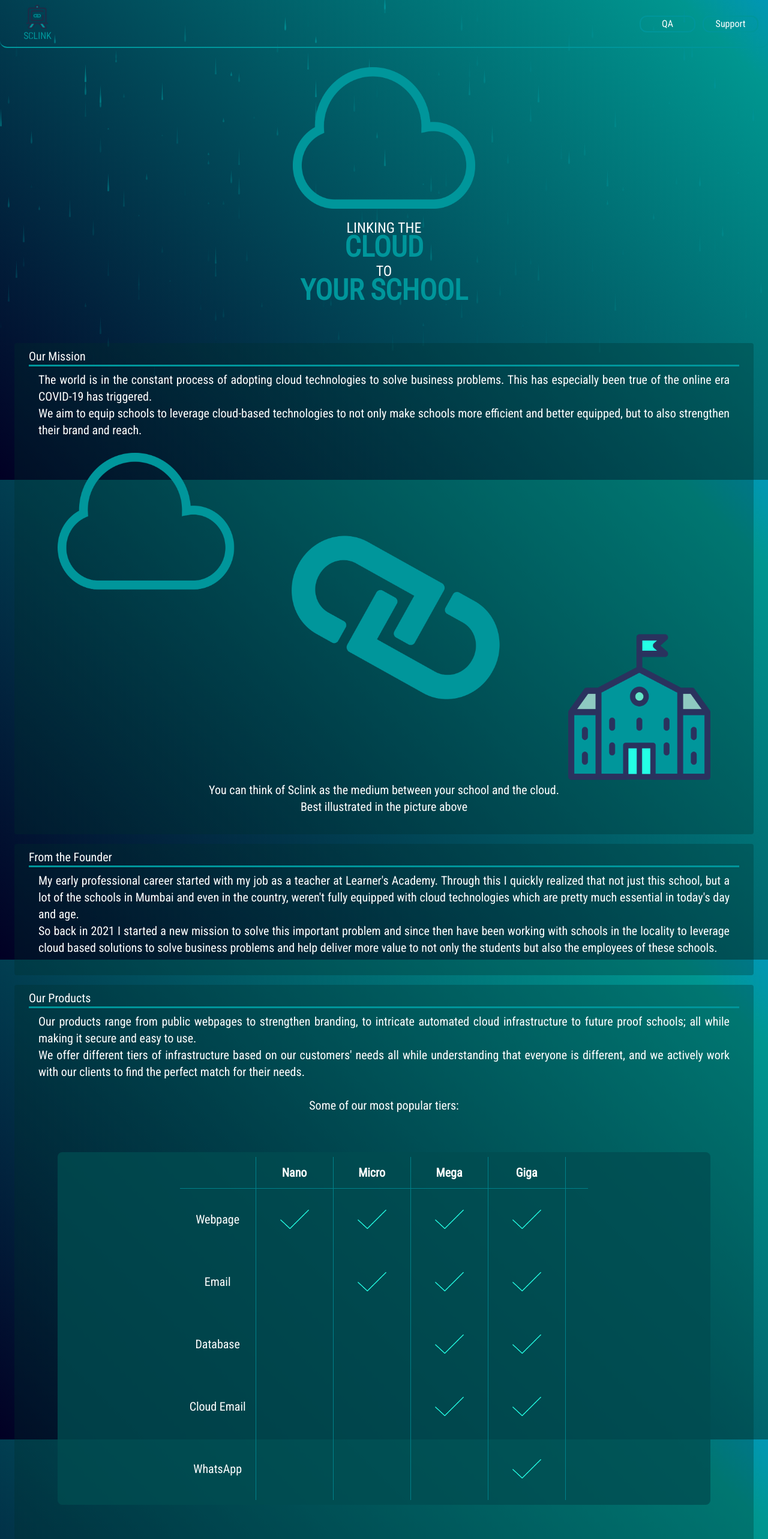
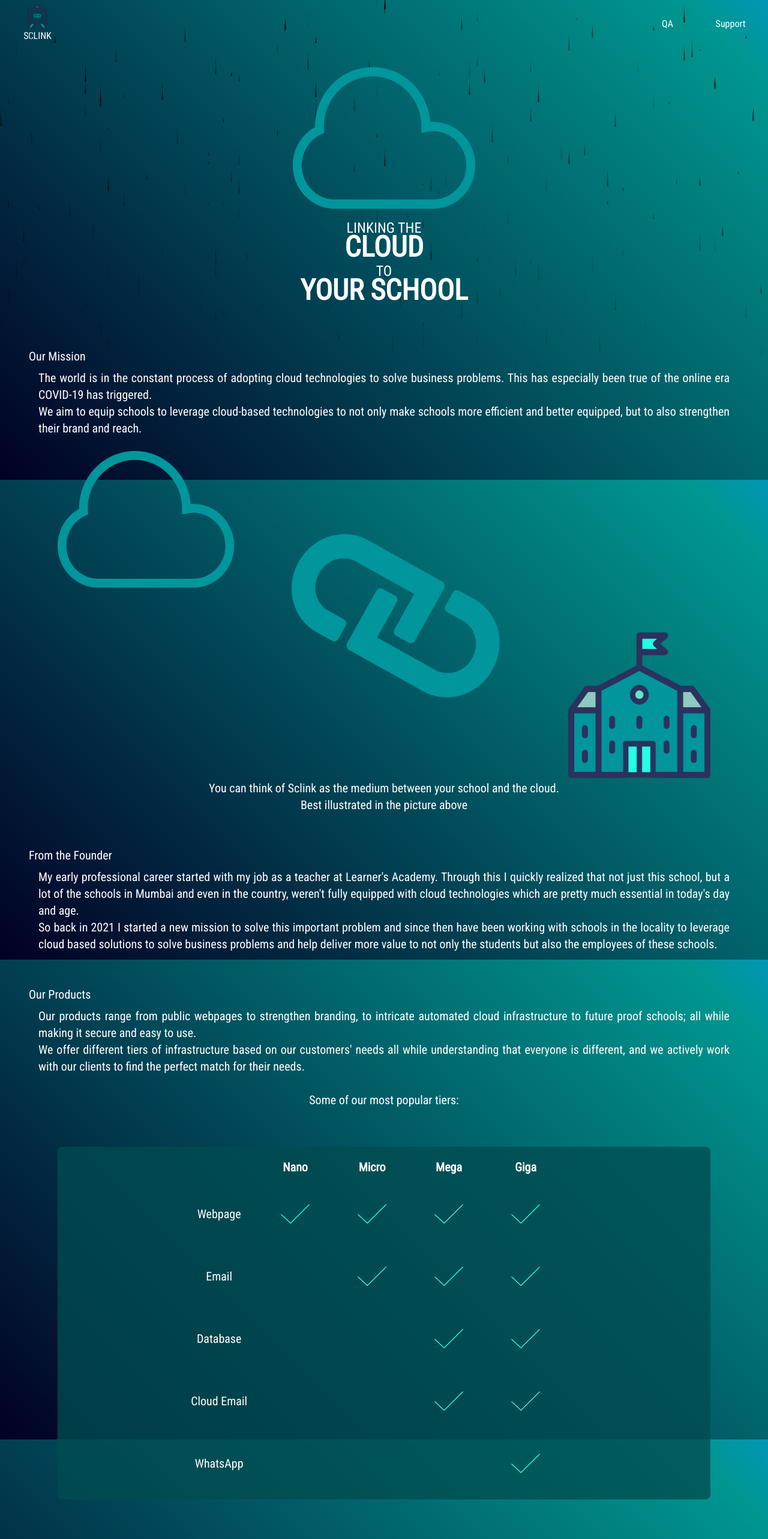
Before and after one commit to kashsomani/sclink-cloud, a Svelte app in the folder client/: page / in a window 1280 px wide. Shown: the top 2566 px of the page at 60% size. Built offline with nearby package versions, Linux system fonts and the light colour scheme.

Commit message:
using css variables to stay consistent

```diff
--- a/client/src/App.svelte
+++ b/client/src/App.svelte
@@ -9,6 +9,12 @@
   @tailwind base;
   @tailwind components;
   @tailwind utilities;
+
+  :global(:root){
+   --primary-color: #22bef1;
+   --secondary-color: #00969b;
+   --dark-background: rgba(52, 72, 73, 0.25);
+  }
 
   main {
     color: rgb(255, 255, 255);
--- a/client/src/components/Home/Details/Details.svelte
+++ b/client/src/components/Home/Details/Details.svelte
@@ -8,14 +8,14 @@
     @apply mx-8 mb-6;
   }
   .detail{
-    background-color:rgba(2, 47, 45, 0.3);
+    background-color:var(--dark-background);
     @apply my-4 p-2 rounded;
   }
   #container {
     @apply mx-0 sm:text-xl pb-2 text-justify px-6;
   }
   .heading {
-    border-bottom: 3px solid #00969b;
+    border-bottom: 3px solid var(--secondary-color);
     @apply mx-4 mb-2 text-xl;
   }
   img {
--- a/client/src/components/Home/Details/components/Table.svelte
+++ b/client/src/components/Home/Details/components/Table.svelte
@@ -46,11 +46,11 @@
   }
   table td,
   table th {
-    border-right: 1px solid #00818a;
+    border-right: 1px solid var(--secondary-color);
     @apply py-3 px-4;
   }
   table th {
-    border-bottom: 1px solid #00818a;
+    border-bottom: 1px solid var(--secondary-color);
     @apply px-3;
   }
   table :global(img) {
--- a/client/src/components/Home/Intro/Intro.svelte
+++ b/client/src/components/Home/Intro/Intro.svelte
@@ -23,7 +23,7 @@
   .emphasis {
     font-size: xxx-large;
     font-weight: 800;
-    color: #00969b;
+    color: var(--secondary-color);
   }
   div {
     @apply grid grid-cols-1 place-items-center;
--- a/client/src/components/Home/Intro/Rain.svelte
+++ b/client/src/components/Home/Intro/Rain.svelte
@@ -2783,7 +2783,7 @@
     z-index: -1000;
   }
   .rain__drop path {
-    fill: #00969b;
+    fill: var(--secondary-color);
     opacity: var(--o);
     transform: scaleY(calc(var(--s) * 1.5));
     z-index: -1000;
--- a/client/src/components/shared/Footer.svelte
+++ b/client/src/components/shared/Footer.svelte
@@ -4,7 +4,7 @@
 
 <style lang="postcss" scoped>
   div{
-    background-color: rgba(52, 72, 73, 0.25);
+    background-color: var(--dark-background);
 
     @apply grid grid-cols-1 place-items-center py-2 align-middle;
   }
--- a/client/src/components/shared/Navbar.svelte
+++ b/client/src/components/shared/Navbar.svelte
@@ -9,21 +9,21 @@
     @apply grid grid-cols-1 place-items-center;
   }
   #container {
-    color: #00969b;
-    border-bottom: 2px solid #00969b;
+    color: var(--secondary-color);
+    border-bottom: 2px solid var(--secondary-color);
     @apply p-2 px-4 m-0 h-20 grid grid-cols-12 place-items-center gap-3 rounded-xl;
   }
   .logo-c {
     font-family: 'Stick No Bills';
   }
   button{
-    border: 2px solid #00969b;
+    border: 2px solid var(--secondary-color);
     @apply w-full text-white rounded-xl;
   }
   button:hover{
-    color: #22bef1;
+    color: var(--primary-color);
     background-color: rgba(31, 44, 71, 0.1);
-    box-shadow: 0 0 10px #22bef1, 0 0 40px #22bef1, 0 0 80px #22bef1;
+    box-shadow: 0 0 10px var(--primary-color), 0 0 40px var(--primary-color), 0 0 80px var(--primary-color);
   }
 </style>
 
```
